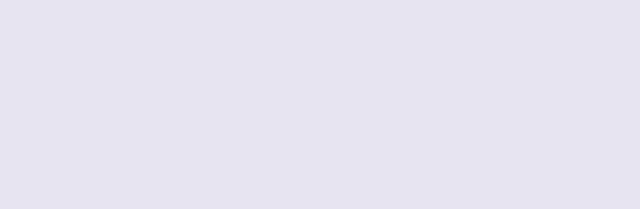
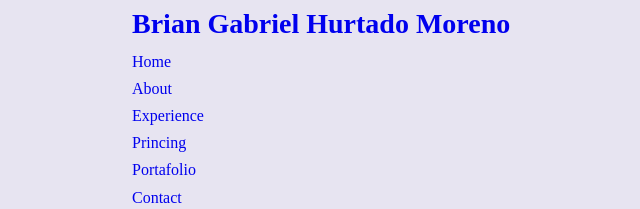
Before and after one commit to brianshoegaze03/Portafolio, a plain HTML site: page index.html in a window 1280 px wide. Shown: the whole page, without its empty margins (39-679 px from the left). Drawn offline with nearby package versions, Linux system fonts and the light colour scheme.

Commit message:
Cambios en el index y el css

```diff
--- a/assets/css/style.css
+++ b/assets/css/style.css
@@ -105,12 +105,33 @@
     font-size: var(--h3-font-size);
    }
    /*========== Layout ==========*/
-
+    .container
+    {
+      max-width: 968px;
+      margin-left: auto;
+      margin-right: auto;
+      overflow: hidden;
+    }
+    .padd-15
+    {
+      padding-left: 15px;
+      padding-right: 15px;
+    }
+    /*========== Header ==========*/
+    .header
+    {
+      width: 100%;
+      background-color: var(--color-light);
+      position: fixed;
+      top: 0;
+      left: 0;
+      z-index: 100;
+    }
     /*========== Reusable css classes ==========*/
 
     /*========== Buttons ==========*/
 
-    /*========== Header ==========*/
+
 
     /*========== NAV ==========*/
 
--- a/index.html
+++ b/index.html
@@ -13,11 +13,52 @@
     <!--=============== CSS ===============-->
     <link rel="stylesheet" href="assets/css/style.css">
 
-    <title>Responsive portfolio website - CrypticalCoder</title>
+    <title>Portafolio Brian</title>
 </head>
 <body>
     <!--=============== HEADER ===============-->
-
+    <header class="header" id="header">
+        <!--nav-->
+        <nav class="nav container padd-15">
+            <!-- nav logo -->
+            <a href="#" class="nav-logo">
+                <h2>Brian Gabriel Hurtado Moreno</h2>
+            </a>
+            <!-- nav menu -->
+            <div class="nav-menu" id="nav-menu">
+                <!-- nav list -->
+                <ul class="nav-list">
+                    <li class="nav-item">
+                        <a href="#home" class="nav-link active-link">Home</a>
+                    </li>
+                    <li class="nav-item">
+                        <a href="#about" class="nav-link">About</a>
+                    </li>
+                    <li class="nav-item">
+                        <a href="#experience" class="nav-link">Experience</a>
+                    </li>
+                    <li class="nav-item">
+                        <a href="#princing" class="nav-link">Princing</a>
+                    </li>
+                    <li class="nav-item">
+                        <a href="#portafolio" class="nav-link">Portafolio</a>
+                    </li>
+                    <li class="nav-item">
+                        <a href="#contact" class="nav-link">Contact</a>
+                    </li>
+                </ul>
+                <!--nav btn-->
+                <div class="nav-btns">
+                    <!--theme change btn-->
+                    <i class="lni lni-pallet change-theme" id="theme-button"></i>
+                    <!--toggle btn-->
+                    <div class="nav-toggle" id="nav-toggle">
+                        <i class="lni lni-grid-alt"></i>
+                    </div>
+                </div>
+            </div>
+        </nav>
+    </header>
     <!--=============== MAIN ===============-->
     <main class="main-content">
         <!--=============== HOME ===============-->
```
